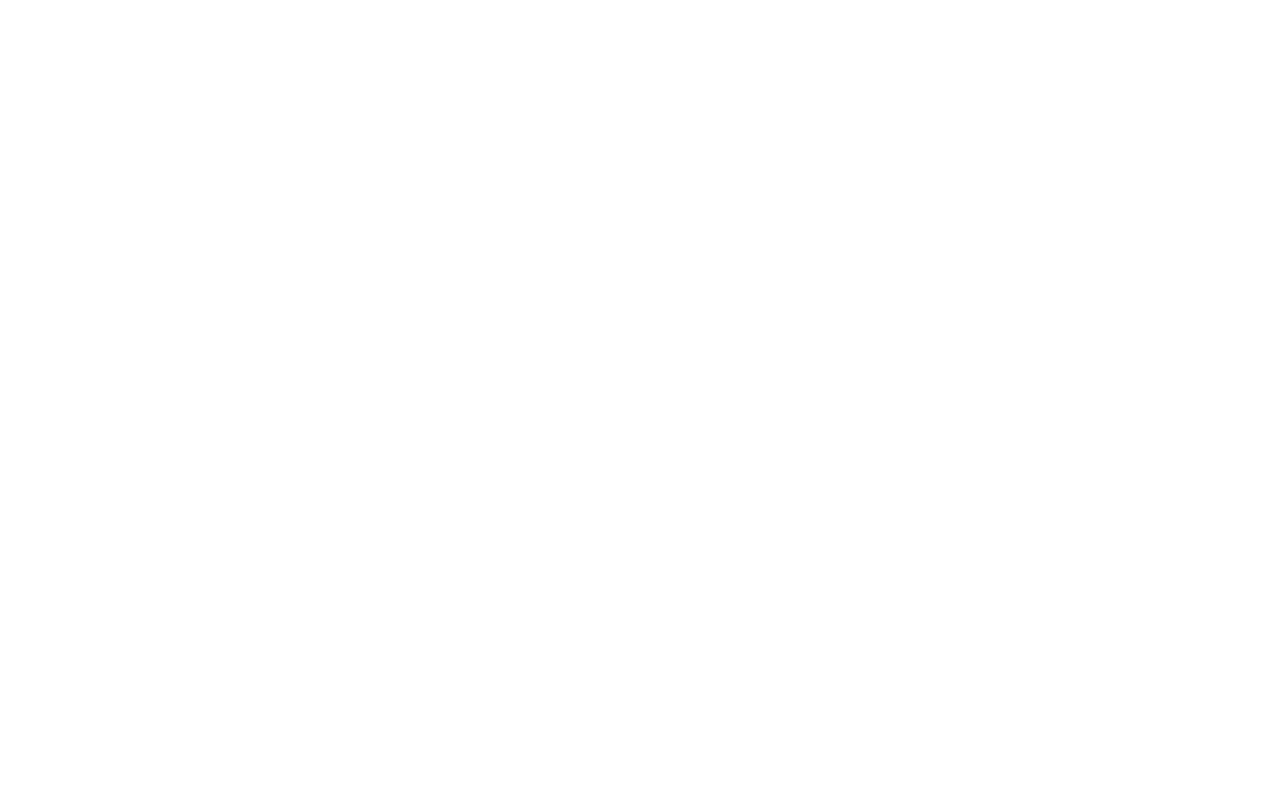
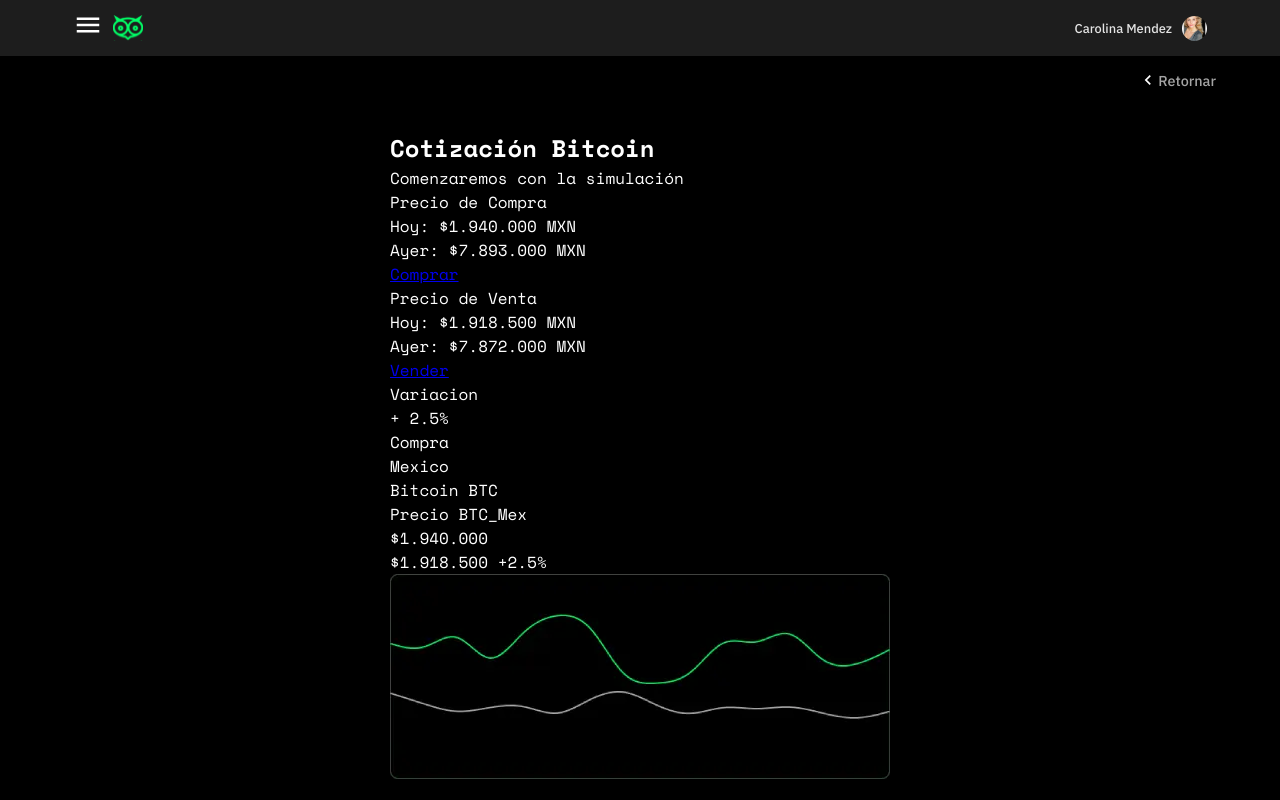
Before and after one commit to DIGORACCOON4279/Quo1, a React (Vite) app: page /tradingProfile in a window 1280 px wide. Before the commit this address had no page. Shown: the top 800 px of the page. Built offline with nearby package versions, Linux system fonts and the light colour scheme.

Commit message:
Making Trading Profile

```diff
--- a/src/App.jsx
+++ b/src/App.jsx
@@ -6,6 +6,7 @@
 import LandingPage from "./components/LandingPage/LandingPage";
 import Profile from "./components/Profile/Profile";
 import DashboardProfile from "./components/DashboardProfile/DashboardProfile";
+import TradingProfile from "./components/TradingProfile/TradingProfile";
 import Portfolio from "./components/Portfolio/Portfolio";
 import AcademyProfile from "./components/AcademyProfile/AcademyProfile";
 import ArticleDetail from "./components/ArticleDetail/ArticleDetail";
@@ -26,6 +27,7 @@
                   <Route path="/register" element={<Register />}/>
                   <Route path="/profile" element={<Profile />}/>
                   <Route path="/dashboardProfile" element={<DashboardProfile />}/>
+                  <Route path="/tradingProfile" element={<TradingProfile />}/>
                   <Route path="/portfolio" element={<Portfolio />}/>
                   <Route path="/academyProfile" element={<AcademyProfile />}/>
                   <Route path="/article/:title" element={<ArticleDetail />} />
--- a/src/components/DashboardProfile/DashboardProfile.css
+++ b/src/components/DashboardProfile/DashboardProfile.css
@@ -215,12 +215,17 @@
     padding:0px 30px;
 }
 
-.cryptoTable  .lineCriptos{
+.cryptoTable  .lineCriptos {
+    width:100%;
+}
+
+.cryptoTable  .lineCriptos .linkToTrading{
     width:100%;
     display: flex;
     flex-direction: column;
     align-items: center;
     gap:10px;
+    text-decoration: none;
 }
 
 .cryptoTable  .lineCriptos .cripto{
--- a/src/components/DashboardProfile/DashboardProfile.jsx
+++ b/src/components/DashboardProfile/DashboardProfile.jsx
@@ -4,6 +4,7 @@
 import FooterProfile from '../FooterProfile/FooterProfile';
 // import Dropdown from '../Dropdown/Dropdown';
 import './DashboardProfile.css';
+import { Link } from 'react-router-dom';
 
 const DashboardProfile = () => {
 
@@ -61,8 +62,8 @@
                             </section>
 
                             <input type="checkbox" id="toggleCrypto" />
-
                             <section className="lineCriptos">
+                                <Link to="../tradingProfile" className="linkToTrading">
                                     {cryptocurrencies.map((crypto, index) => (
                                         <div className="cripto" key={index}>
                                             <p className="item">
@@ -75,6 +76,7 @@
                                             </p>
                                         </div>
                                     ))}
+                                </Link>
                             </section>
 
                             <label htmlFor="toggleCrypto" className="toggleLabel">
--- /dev/null
+++ b/src/components/TradingProfile/TradingProfile.css
@@ -0,0 +1,25 @@
+
+.bodyTradingProfile{
+    width:100vw;
+    height:auto;
+    min-height: 100vh;
+    background-color: #000000;
+    display: flex;
+    flex-direction: column;
+    justify-content: space-between;
+    align-items: center;
+    margin: 0px auto;
+    color:white;
+}
+
+.containerTradingProfile{
+    width:100%;
+    height:auto;
+    display: flex;
+    flex-direction: row;
+    flex-wrap: wrap;
+    justify-content: center;
+    align-items: center;
+    overflow: hidden;
+    margin: 130px auto;
+}
--- /dev/null
+++ b/src/components/TradingProfile/TradingProfile.jsx
@@ -0,0 +1,64 @@
+
+
+import HeaderProfile from '../HeaderProfile/HeaderProfile';
+import LinkProfile from '../LinkProfile/LinkProfile';
+import FooterProfile from '../FooterProfile/FooterProfile';
+import { Link } from "react-router-dom";
+import './TradingProfile.css';
+
+const TradingProfile = () => {
+    return (
+        <main class="bodyTradingProfile">
+            <HeaderProfile />
+            <div className="containerTradingProfile">
+                <LinkProfile />
+                <section className="tradingProfileSection">
+                    <section className="heading">
+                        <h2 className="titleSection">Cotización Bitcoin</h2>
+                        <p className="sentence">Comenzaremos con la simulación</p>
+                    </section>
+                    <section className="cardBlock">
+                        <div className="card">
+                            <div className="tarjetas">
+                                <p className="titleCard">Precio de Compra</p>
+                                <p className="today">Hoy: <span className="numeros"> $1.940.000 MXN</span></p>
+                                <p className="yesterday">Ayer: <span className="numeros">$7.893.000 MXN</span></p>
+                                <Link to="#" className="btn_tarjetas btn_grey">Comprar</Link>
+                                </div>
+                            <div className="tarjetas">
+                                <p>Precio de Venta</p>
+                                <p>Hoy: <span className="number">$1.918.500 MXN</span></p>
+                                <p>Ayer: <span className="number">$7.872.000 MXN</span></p>
+                                <div>
+                                    <Link to="#" className="btn_tarjetas btn_grey">Vender</Link>
+                                </div>
+                            </div>
+                            <div className="tarjetas">
+                                <p>Variacion</p>
+                                <p className="porcentaje variacion">+ 2.5%</p>
+                            </div>
+                        </div>
+                    </section>
+                    <section className="comparationGraphic">
+                        <p className="titleCard">Compra</p>
+                        <div className="cards_2">
+                            <div className="cards_2_graf">
+                                <p className="cards_2_graf_p"><span className="ciudad">Mexico</span></p>
+                                <p className="cards_2_graf_p"><span className="peq">Bitcoin</span> <span className="por_var">BTC</span></p>
+                                <p className="cards_2_graf_p"><span className="peq">Precio BTC_Mex</span></p>
+                                <p className="cards_2_graf_p"><span className="num_big">$1.940.000</span></p>
+                                <p className="cards_2_graf_p"><span className="peq">$1.918.500 </span> <span className="por_var">+2.5%</span></p>
+                            </div>
+                            <div className="graphicBlock">
+                                <img className="graphic" src="/img/bitcoinGraphic.webp" alt="Ilustration"/>
+                            </div>
+                        </div>
+                    </section>
+                </section>
+            </div>
+            <FooterProfile />
+        </main>
+    )
+}
+
+export default TradingProfile
```
Also changed, not shown: public/img/bitcoinGraphic.webp (added). Lines whose indentation alone changed are shown as unchanged.
